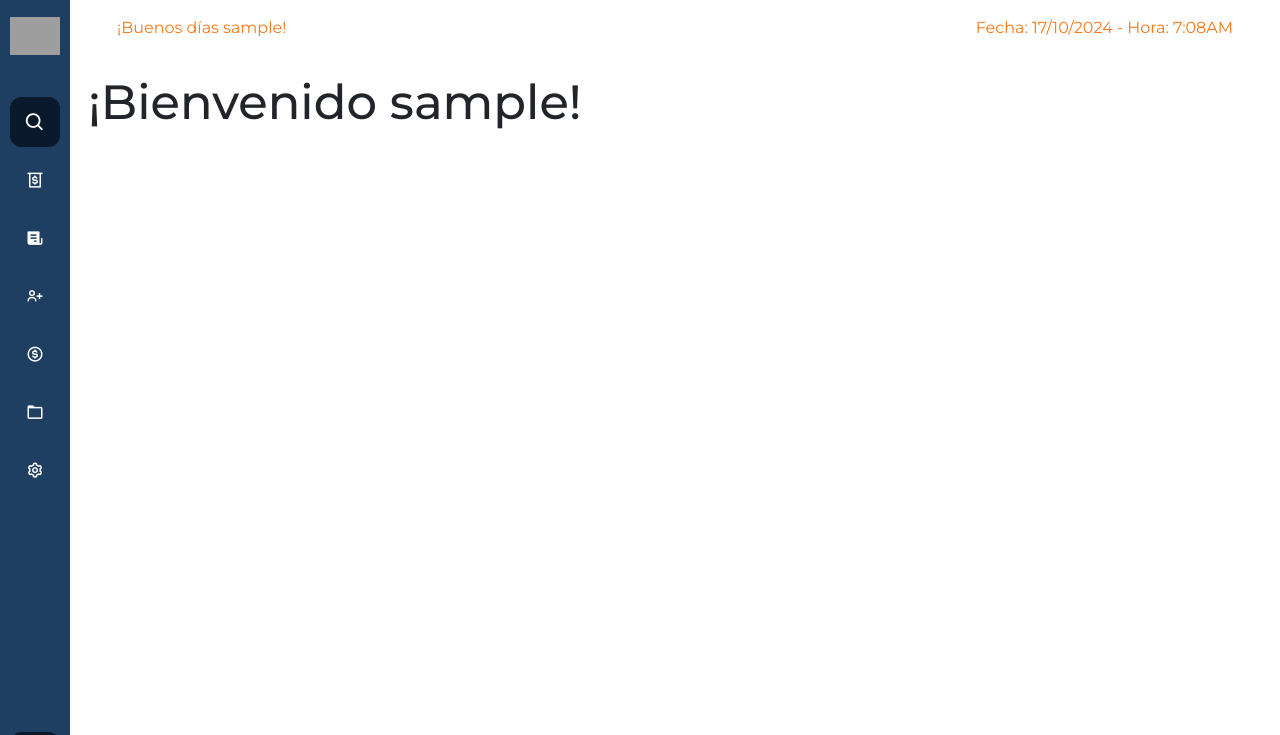
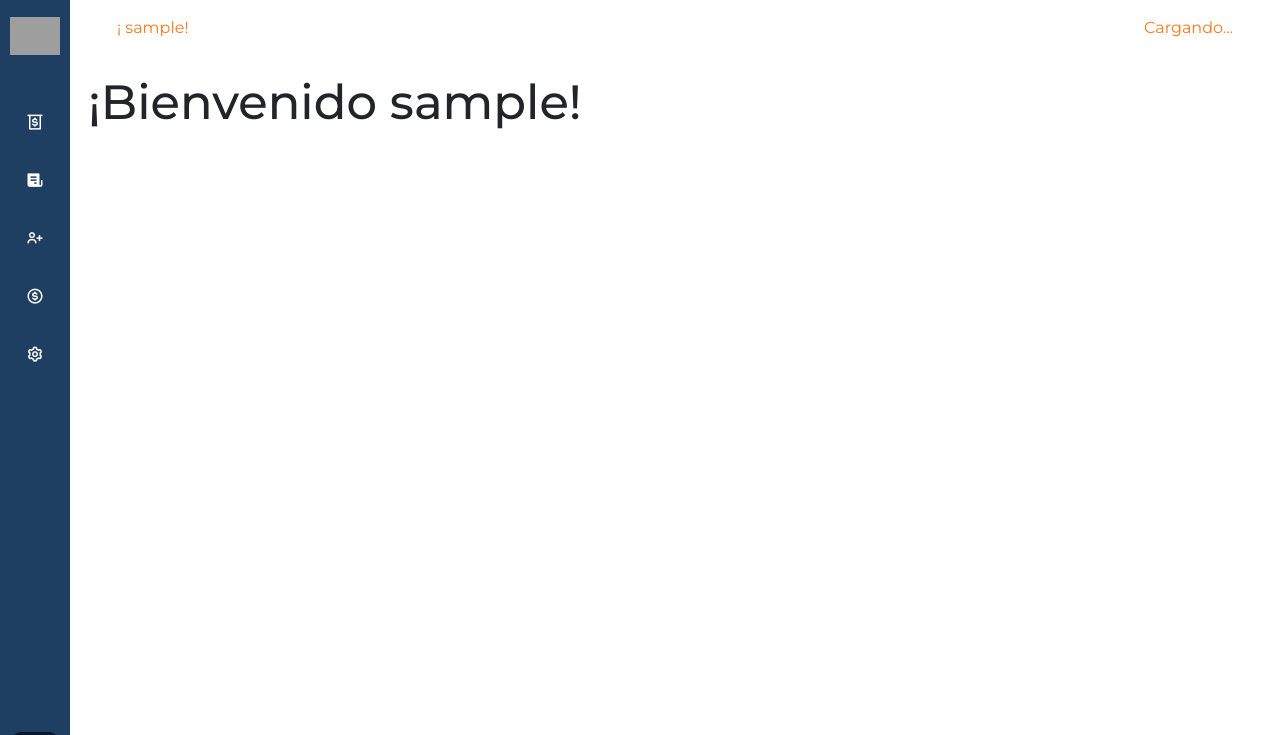
Before and after one commit to Jaysson21/BlandonComercial, a Flask app: page / in a window 1280 px wide. Shown: the top 735 px of the page. Run offline with Flask 3, Linux system fonts and the light colour scheme; the visitor is signed in with stand-in values (Sample User, id 1); some libraries are stand-ins or nearby versions; grey boxes are pictures that could not be loaded.

Commit message:
Arreglos menores

```diff
--- a/src/static/css/login.css
+++ b/src/static/css/login.css
@@ -25,7 +25,7 @@ body{
     position: relative;
     overflow: hidden;
     width: 768px;
-    max-width: 100%;
+    max-width: 90%;
     min-height: 480px;
 }
 
--- a/src/templates/layout.html
+++ b/src/templates/layout.html
@@ -28,12 +28,6 @@
 
 
         <ul class="nav-container">
-            <li class="search">
-                <i class='bx bx-search'></i>
-                <input type="text" placeholder="Search">
-                <span class="tooltip">Search</span>
-            </li>
-
             <li>
                 <a href="/GestionVentas">
                     <i class='bx bx-money-withdraw'></i>
@@ -64,14 +58,6 @@
                     <span class="links">Deudas</span>
                 </a>
                 <span class="tooltip">Deudas</span>
-            </li>
-
-            <li>
-                <a href="#">
-                    <i class='bx bx-folder'></i>
-                    <span class="links">Files</span>
-                </a>
-                <span class="tooltip">Files</span>
             </li>
 
             <li>
```
